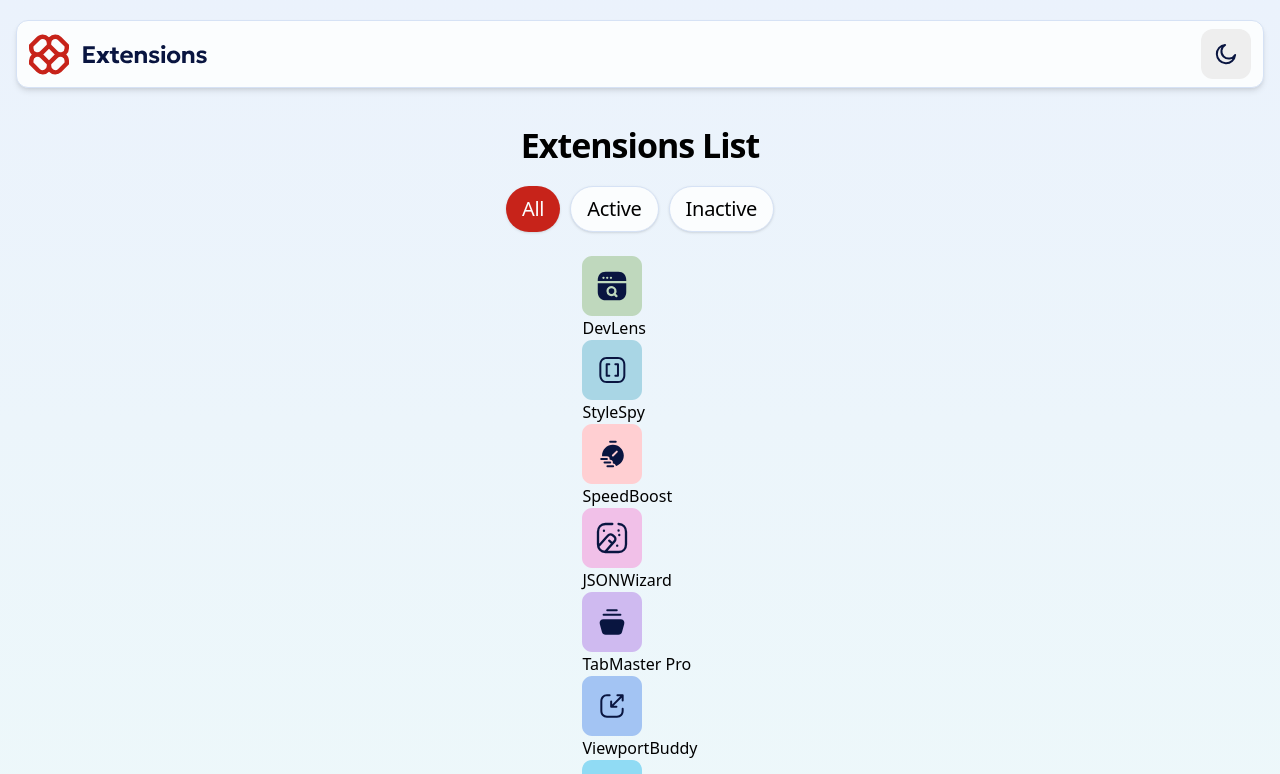
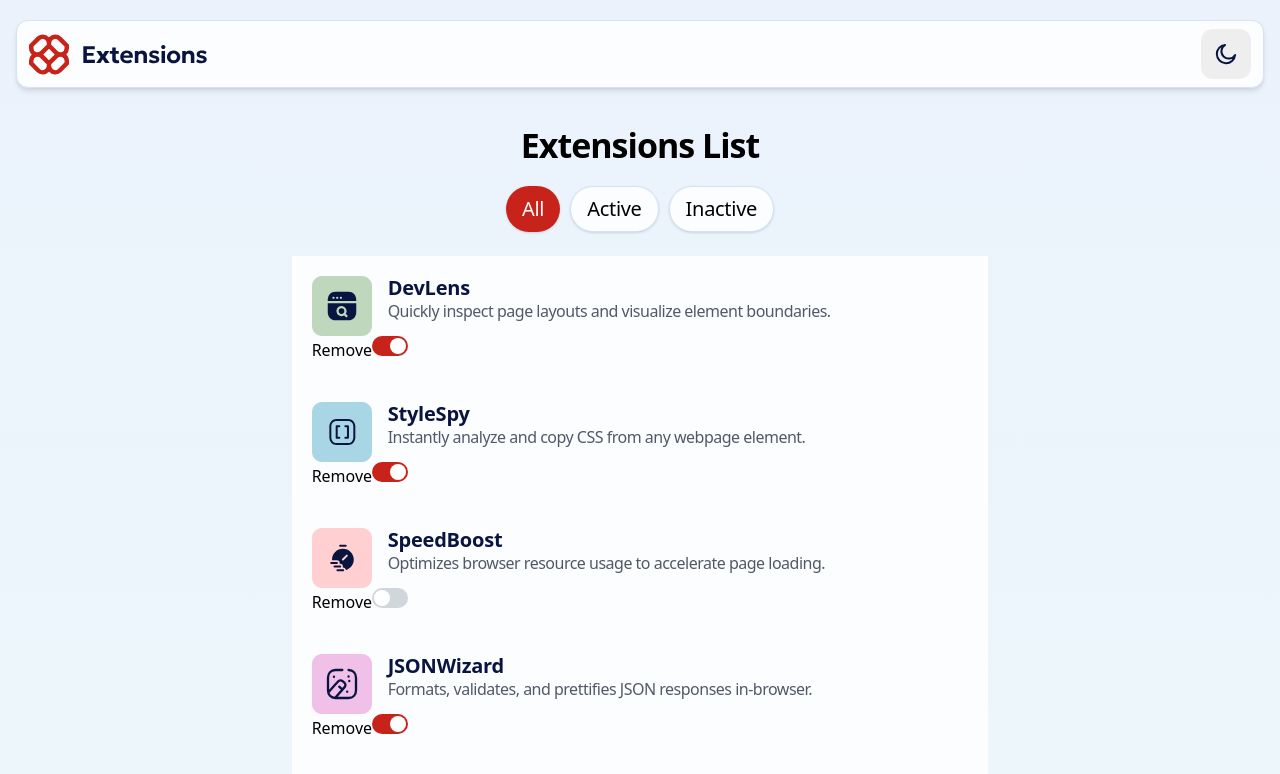
Before and after one commit to anet-eny/browser-extension-manager, a React (Vite) app: page / in a window 1280 px wide. Shown: the top 774 px of the page. Built offline with nearby package versions, Linux system fonts and the light colour scheme.

Commit message:
Create and style ToggleSwitch component

```diff
--- a/src/components/ExtensionCard.jsx
+++ b/src/components/ExtensionCard.jsx
@@ -1,13 +1,25 @@
 import React from "react";
+import ToggleSwitch from "./ToggleSwitch";
 
 export default function ExtensionCard({ item, onToggle }) {
   return (
-    <article>
-      <div>
+    <article className="p-5 bg-neutral-0">
+      <div className="flex gap-4">
         <img src={item.logo} alt={`${item.name} icon`} />
         <div>
-          <h2>{item.name}</h2>
+          <h2 className="text-preset-2 text-neutral-900">{item.name}</h2>
+          <p className="text-preset-5 text-neutral-600">{item.description}</p>
         </div>
+      </div>
+      <div>
+        <button>Remove</button>
+
+        <ToggleSwitch
+          id={item.id}
+          value={item}
+          checked={item.isActive === true}
+          onChange={() => onToggle(item.id)}
+        />
       </div>
     </article>
   );
--- /dev/null
+++ b/src/components/ToggleSwitch.jsx
@@ -0,0 +1,18 @@
+export default function ToggleSwitch({ id, checked, onChange }) {
+  return (
+    <label htmlFor={id} className="relative inline-block">
+      <input
+        id={id}
+        type="checkbox"
+        className="peer sr-only"
+        checked={checked}
+        onChange={onChange}
+        aria-checked={checked}
+      />
+
+      <div className="w-9 h-5 rounded-full bg-gray-300 transition-colors peer-checked:bg-red-700"></div>
+
+      <div className="absolute top-0.5 left-0.5 w-4 h-4 rounded-full bg-white transition-transform peer-checked:translate-x-4" />
+    </label>
+  );
+}
```
